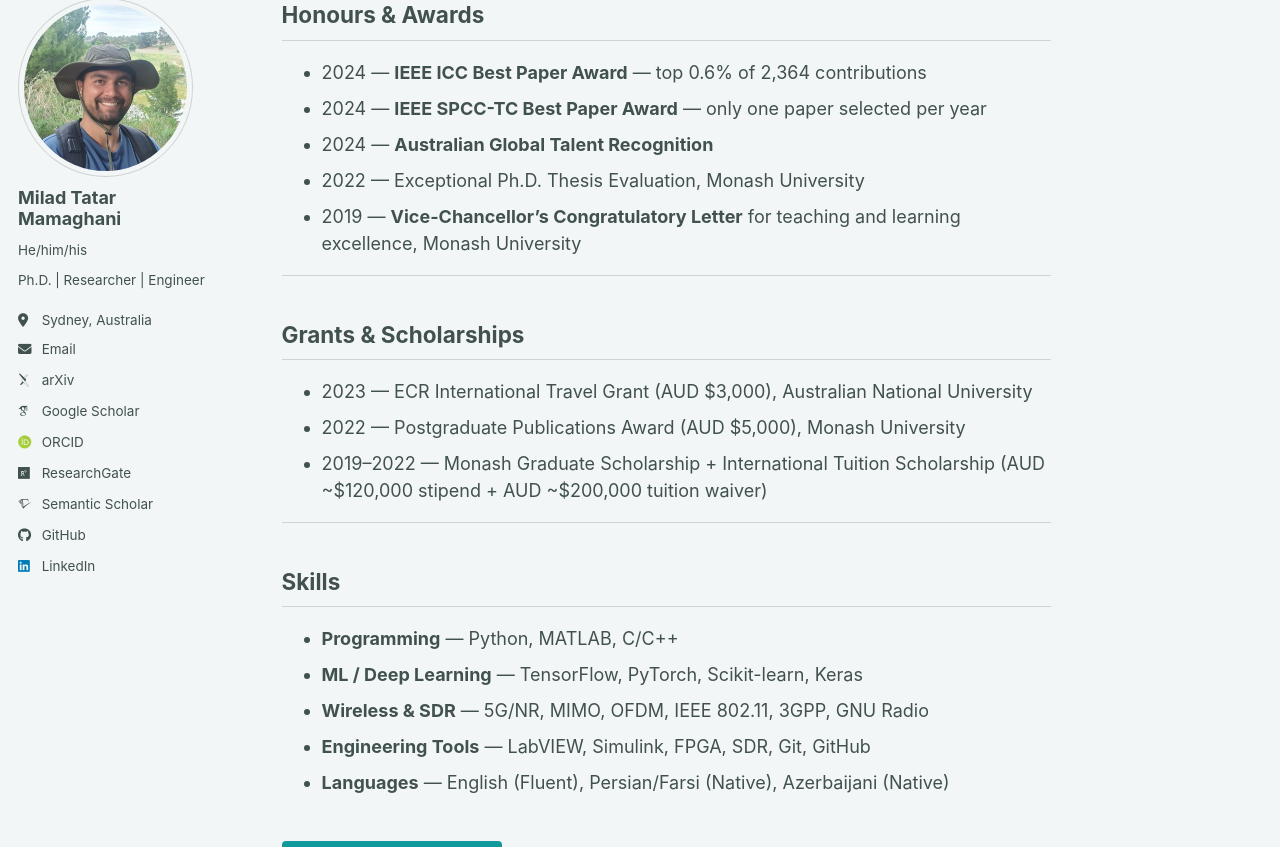
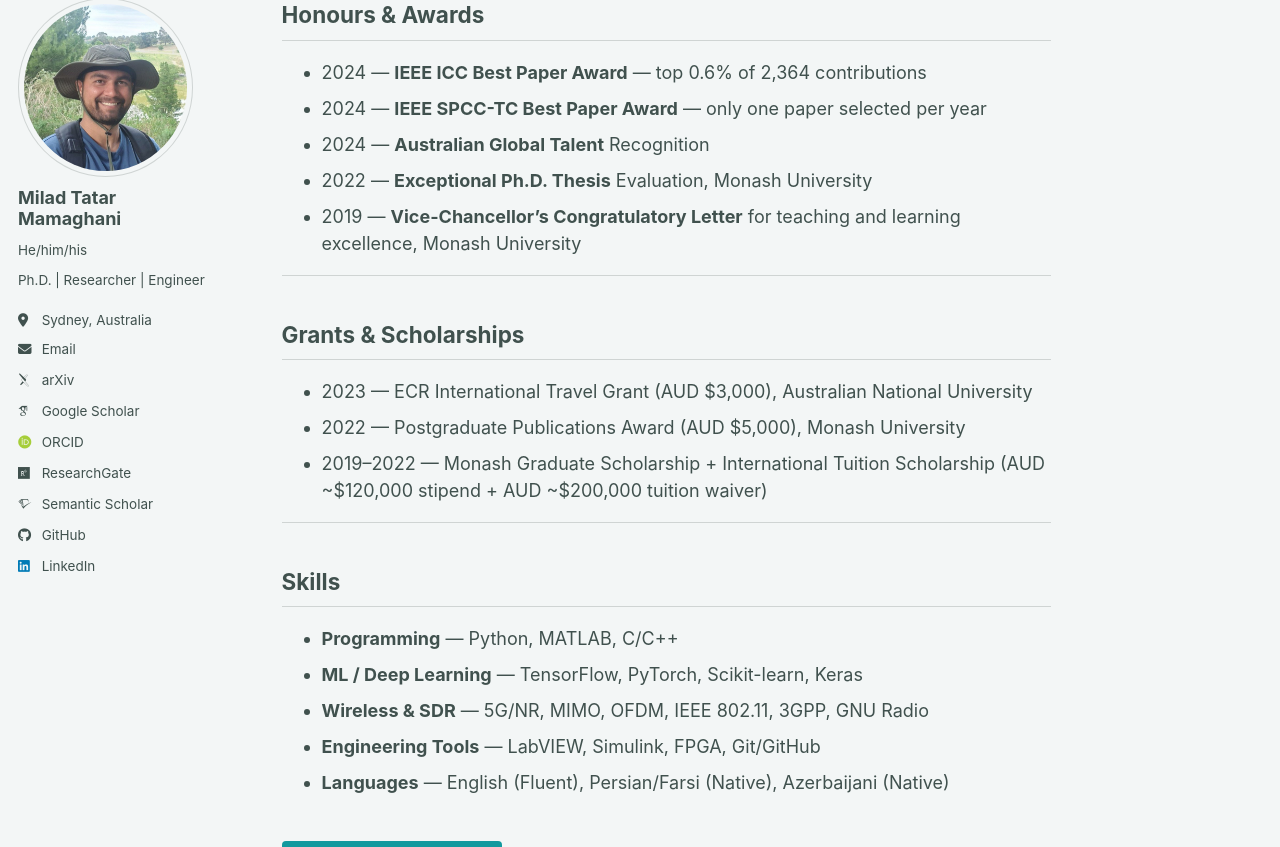
Before and after one commit to miladtm94/miladtm94.github.io, a Jekyll site: the page built from _pages/about.md, in a window 1280 px wide and 1400 px high, scrolled down 1687 px. Shown: the part 126-973 px from the top of the window. Built offline with Jekyll 4.4.1, drawn with Linux system fonts in a browser that asks for light colours; some web fonts are replaced; a script that is not in the unit is left out.

Commit message:
Update about/cv pages and replace PDF

```diff
--- a/_pages/about.md
+++ b/_pages/about.md
@@ -53,8 +53,8 @@ Milad is always interested in discussing new research directions, collaborations
 
 - 2024 &mdash; **IEEE ICC Best Paper Award** — top 0.6% of 2,364 contributions
 - 2024 &mdash; **IEEE SPCC-TC Best Paper Award** — only one paper selected per year
-- 2024 &mdash; **Australian Global Talent Recognition**
-- 2022 &mdash; Exceptional Ph.D. Thesis Evaluation, Monash University
+- 2024 &mdash; **Australian Global Talent** Recognition
+- 2022 &mdash; **Exceptional Ph.D. Thesis** Evaluation, Monash University
 - 2019 &mdash; **Vice-Chancellor's Congratulatory Letter** for teaching and learning excellence, Monash University
 
 ---
@@ -74,10 +74,10 @@ Milad is always interested in discussing new research directions, collaborations
 - **Programming** &mdash; Python, MATLAB, C/C++
 - **ML / Deep Learning** &mdash; TensorFlow, PyTorch, Scikit-learn, Keras
 - **Wireless & SDR** &mdash; 5G/NR, MIMO, OFDM, IEEE 802.11, 3GPP, GNU Radio
-- **Engineering Tools** &mdash; LabVIEW, Simulink, FPGA, SDR, Git, GitHub
+- **Engineering Tools** &mdash; LabVIEW, Simulink, FPGA, Git/GitHub
 - **Languages** &mdash; English (Fluent), Persian/Farsi (Native), Azerbaijani (Native)
 
-<a href="/files/CV_Academic_MiladTM_April26.pdf" class="btn btn--primary" target="_blank"><i class="fas fa-file-pdf"></i>&nbsp; Download CV (PDF)</a>
+<a href="/usr/src/app/files/CV_MiladTatarMamaghani.pdf" class="btn btn--primary" target="_blank"><i class="fas fa-file-pdf"></i>&nbsp; Download CV (PDF)</a>
 ---
 
 ## News
```
Also changed, not shown: _pages/cv.md (+1 -1 lines), 2 other files.
